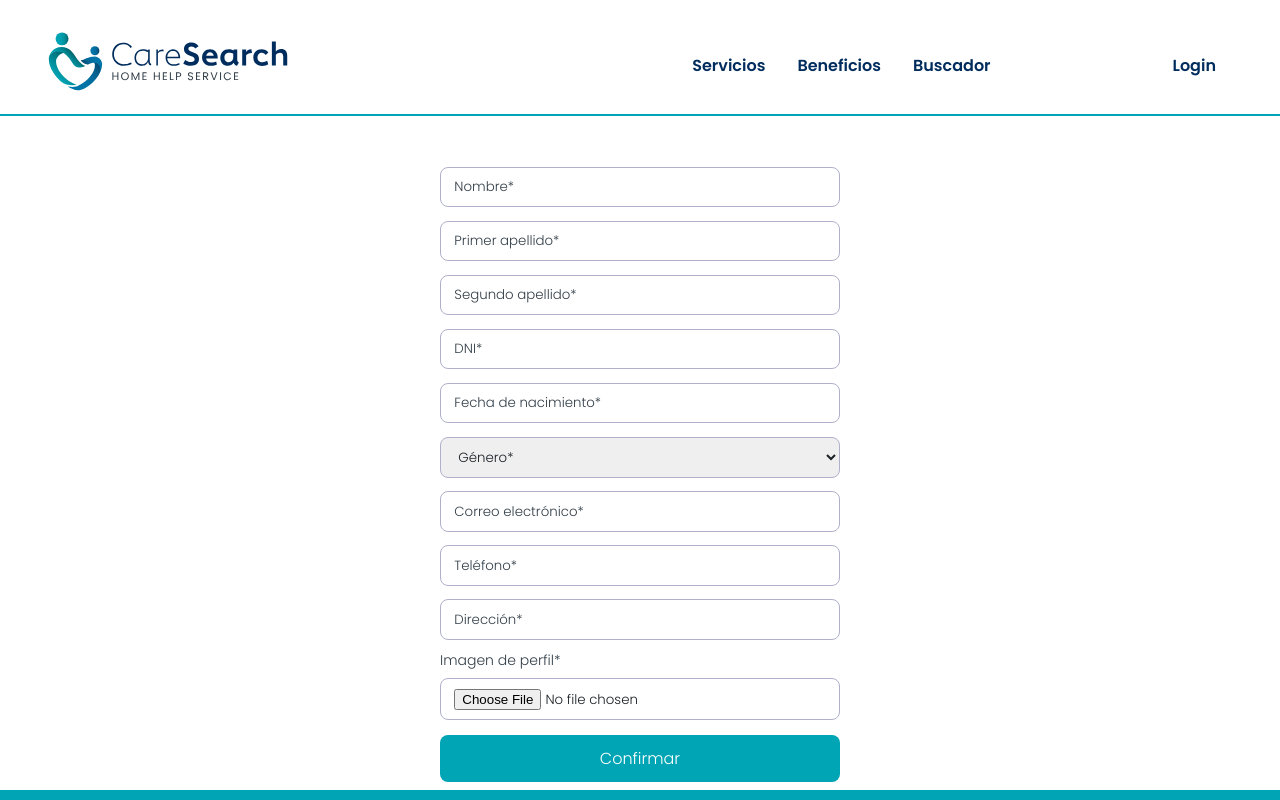
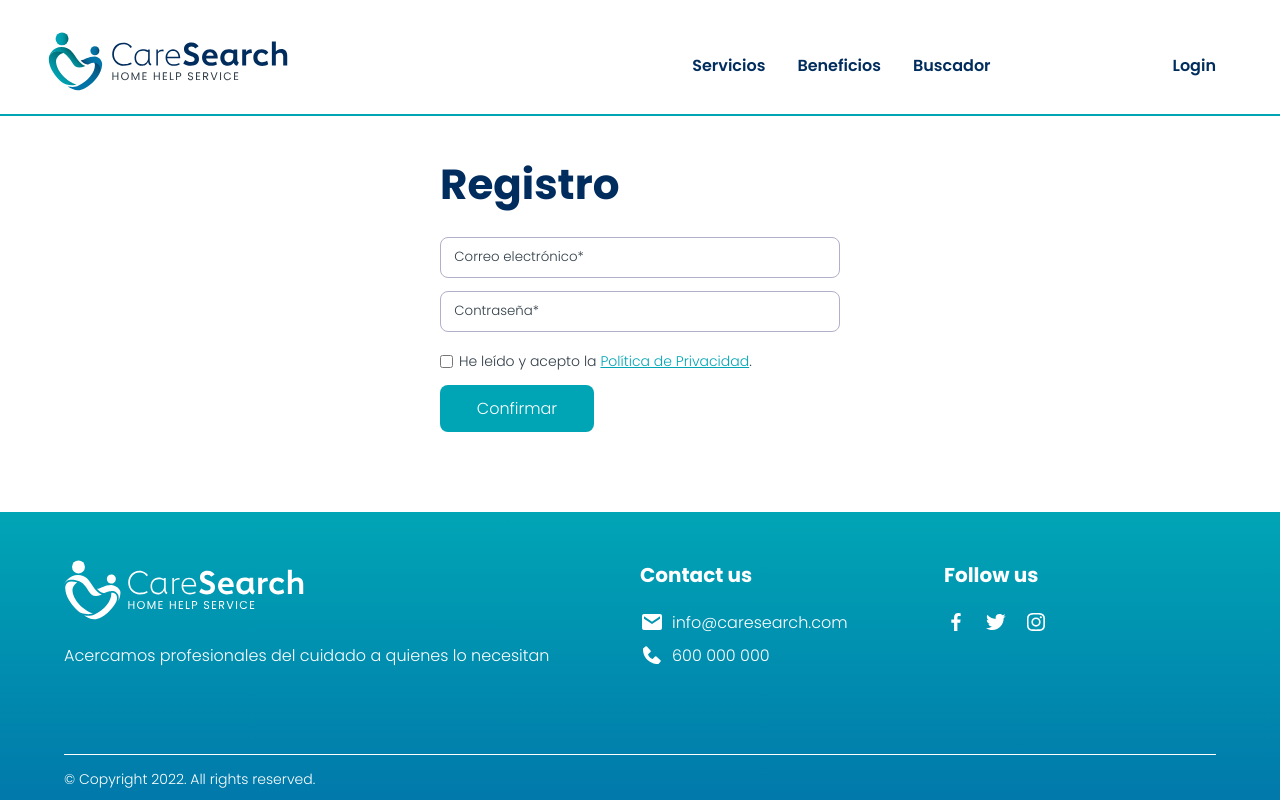
Before and after one commit to koalasDevTeam/FullStackProject, an Angular app in the folder care_search/: page /register in a window 1280 px wide. Shown: the top 800 px of the page. Built offline with nearby package versions, Linux system fonts and the light colour scheme.

Commit message:
third commit

```diff
--- a/care_search/src/app/components/home/intro/intro.component.css
+++ b/care_search/src/app/components/home/intro/intro.component.css
@@ -50,19 +50,18 @@
 .color-blue-one {
   background-color: #00a5b5;
   color: #fff;
-  font-weight: bolder;
 }
+
 .color-blue-one:hover {
   background-color: #0a8391;
   color: #fff;
 }
 
-
 .color-blue-two {
   background-color: #0176aa;
   color: #fff;
-  font-weight: bolder;
 }
+
 .color-blue-two:hover {
   background-color: #028bc5;
   color: #fff;
--- a/care_search/src/app/components/register/register.component.css
+++ b/care_search/src/app/components/register/register.component.css
@@ -8,6 +8,30 @@
   font-family: "Poppins", sans-serif;
 }
 
+h1 {
+    font-size: 42px;
+    color: #002D5D;
+    margin-bottom: 20px;
+}
+
+.check-register {
+    display: flex;
+    margin: 10px 0;
+    align-items: center;
+}
+
+.check-register a {
+    color: #00a5b5;
+}
+
+.check-register p {
+    font-size: 14px;
+    font-weight: 300;
+}
+
+.check-register div {
+    margin-right: 6px;
+}
 
 /* formulario */
 
@@ -16,8 +40,7 @@
 }
 
 .register-cont {
-   padding-top: 10em;
-   display: flex;
+   padding: 10em 0 5em;
     max-width: 400px;
     margin: auto;
 }
--- a/care_search/src/app/components/register/register.component.html
+++ b/care_search/src/app/components/register/register.component.html
@@ -1,24 +1,14 @@
-
-
-	<section class="register-cont">
+ 	<section class="register-cont">
+		<h1>Registro</h1>
 		<form class="formulario-registro">
-			<input type="text" id="nombre" name="nombre" placeholder="Nombre*" required>
-			<input type="text" id="primer_apellido" name="primer_apellido" placeholder="Primer apellido*" required>
-			<input type="text" id="segundo_apellido" name="segundo_apellido" placeholder="Segundo apellido*" required>
-			<input type="text" id="dni" name="dni" placeholder="DNI*" required>
-			<input type="text" id="fecha_nacimiento" name="fecha_nacimiento" placeholder="Fecha de nacimiento*" required>
-			<select name="sexo" id="sexo" required>
-			 	<option disabled selected>Género*</option>
-				<option value="hombre">Hombre</option>
-				<option value="mujer">Mujer</option>
-			</select>
-			<input type="email" id="correo_electronico" name="correo_electronico" placeholder="Correo electrónico*" required>
-			<input type="text" id="telefono" name="telefono" placeholder="Teléfono*" required>
-			<input type="text" id="direccion" name="direccion" placeholder="Dirección*" required>
-			<div class="foto-perfil">
-				<label for="documento_identidad">Imagen de perfil*</label>
-				<input type="file" name="imagen_perfil" id="imagen_perfil">
+			<input type="text" [(ngModel)]="emailUser" name="email" placeholder="Correo electrónico*" required>
+			<input type="text" [(ngModel)]="passwordUser" name="password" placeholder="Contraseña*" required>
+			<div class="check-register">
+				<div>
+					<input type="checkbox" [(ngModel)]="privacyUser" name="privacy" value="S">
+				</div>
+				<p>He leído y acepto la <a href="/politica-de-privacidad">Política de Privacidad</a>.</p>
 			</div>
-			<input type="submit" id="boton_registrarse" name="boton_registrarse" class="button color-blue-one" value="Confirmar">
+			<button type="button" class="button color-blue-one" (click)="save()">Confirmar</button>
  		</form>
 	</section>
--- a/care_search/src/app/components/register/register.component.ts
+++ b/care_search/src/app/components/register/register.component.ts
@@ -7,9 +7,23 @@ import { Component, OnInit } from '@angular/core';
 })
 export class RegisterComponent implements OnInit {
 
+  public user: any = [];
+  public emailUser: string = "";
+  public passwordUser: string = "";
+  public privacyUser: string = "";
+
   constructor() { }
 
   ngOnInit(): void {
   }
 
+  save() {
+    this.user.push({
+      name: this.emailUser,
+      password: this.passwordUser,
+      privacy: this.privacyUser
+    });
+    console.log(this.user);
+  }
+
 }
--- a/care_search/src/app/components/shared/footer/footer.component.css
+++ b/care_search/src/app/components/shared/footer/footer.component.css
@@ -54,11 +54,8 @@ footer a {
 
 footer h4 {
   font-size: 20px;
+  margin-top: 0px;
   margin-bottom: 1em;
-}
-
-footer .logo-cont {
-  margin-bottom: 10px;
 }
 
 footer .socials-menu a {
```
